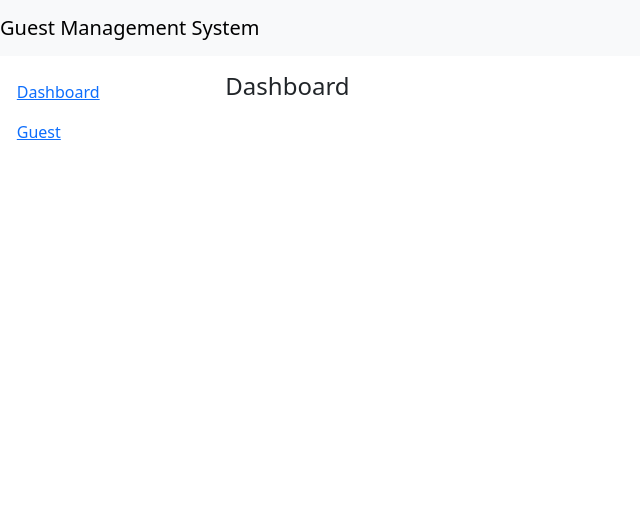
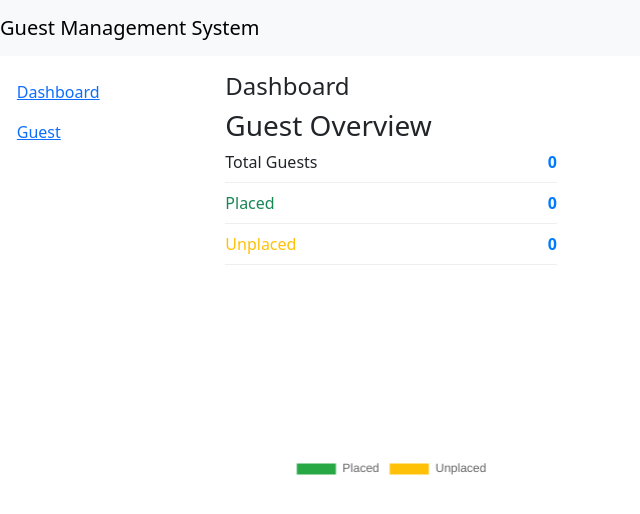
Before and after one commit to HaruTian4604/guest_system, a website: page frontend/index.html in a window 1280 px wide. Shown: the whole page, without its empty margins (0-640 px from the left). Drawn offline with nearby package versions, Linux system fonts and the light colour scheme; no server answers.

Commit message:
guest dashboard working.

```diff
--- a/backend/net/route.ts
+++ b/backend/net/route.ts
@@ -1,4 +1,4 @@
-import { guest_create, guest_delete, guest_list, guest_pick, guest_update } from './controller/guest';
+import { guest_create, guest_delete, guest_list, guest_pick, guest_update, guest_stats } from './controller/guest';
 
 export const route = {
   '/': 'Home',
@@ -7,4 +7,5 @@ export const route = {
   '/api/guest/update': guest_update,
   '/api/guest/list': guest_list,
   '/api/guest/pick': guest_pick,
+  '/api/guest-stats': guest_stats,
 };
--- a/frontend/css/main.css
+++ b/frontend/css/main.css
@@ -28,3 +28,30 @@ h2 {
 .badge.badge-success{
   background-color: green;
 }
+/* 统计面板样式 */
+.stats-summary {
+  margin-bottom: 20px;
+}
+
+.stat-item {
+  display: flex;
+  justify-content: space-between;
+  margin-bottom: 8px;
+  padding-bottom: 8px;
+  border-bottom: 1px solid #eee;
+}
+
+.stat-label {
+  font-weight: 500;
+}
+
+.stat-value {
+  font-weight: bold;
+  color: #007bff;
+}
+
+/* 图表容器 */
+.chart-container {
+  position: relative;
+  height: 200px;
+}
--- a/frontend/index.html
+++ b/frontend/index.html
@@ -1,5 +1,6 @@
 <!doctype html>
 <html lang="en">
+
 <head>
   <meta charset="UTF-8">
   <meta name="viewport"
@@ -10,6 +11,7 @@
 <link rel="stylesheet" href="node_modules/bootstrap/dist/css/bootstrap.min.css">
 <link rel="stylesheet" href="css/main.css">
 <link rel="stylesheet" href="plugin/yo/yo.css">
+
 <body>
   <nav id="topbar" class="navbar navbar-light bg-light">
     <a class="navbar-brand">Guest Management System</a>
@@ -19,14 +21,46 @@
       <a href="" class="active">Dashboard</a>
       <a href="guest.html">Guest</a>
     </div>
+<!-- 修改后的 Dashboard 部分 -->
 <div class="content col">
   <h1>Dashboard</h1>
-
+  <div class="row">
+    <!-- Panel 1: Guest Overview -->
+    <div class="col-md-4">
+      <div class="panel">
+        <div class="panel-heading">
+          <h3 class="panel-title">Guest Overview</h3>
+        </div>
+        <div class="panel-body">
+          <div class="stats-summary">
+            <div class="stat-item">
+              <span class="stat-label">Total Guests</span>
+              <span id="total-guests" class="stat-value">0</span>
+            </div>
+            <div class="stat-item">
+              <span class="stat-label text-success">Placed</span>
+              <span id="placed-guests" class="stat-value">0</span>
+            </div>
+            <div class="stat-item">
+              <span class="stat-label text-warning">Unplaced</span>
+              <span id="unplaced-guests" class="stat-value">0</span>
             </div>
           </div>
+          <div class="chart-container">
+            <canvas id="guestChart"></canvas>
+          </div>
+        </div>
+      </div>
+    </div>
+    <!-- 其他面板保持不变 -->
+  </div>
+</div>
+  </div>
+   <script src="https://cdn.jsdelivr.net/npm/chart.js"></script>
   <script src="plugin/yo/yo.js"></script>
   <script src="plugin/pager/pager.js"></script>
   <script src="js/main.js"></script>
-<script src="js/accommodation.js"></script>
+  <script src="js/dashboard.js"></script>
 </body>
+
 </html>
--- /dev/null
+++ b/frontend/js/dashboard.js
@@ -0,0 +1,89 @@
+// dashboard.js
+// 全局存储图表实例
+let guestChartInstance = null;
+
+// 使用一致的 api 函数
+async function fetchGuestStatistics() {
+  try {
+    // 使用 api() 函数代替直接 fetch
+    const data = await api('guest-stats', {});
+
+    if (data.ok) {
+      return data;
+    } else {
+      console.error('Error fetching stats:', data.error);
+      return {
+        total: 0,
+        placed_count: 0,
+        unplaced_count: 0
+      };
+    }
+  } catch (error) {
+    console.error('Error in api call:', error);
+    return {
+      total: 0,
+      placed_count: 0,
+      unplaced_count: 0
+    };
+  }
+}
+
+async function renderGuestStats() {
+  const data = await fetchGuestStatistics();
+
+  // 更新统计数字
+  document.getElementById('total-guests').textContent = data.total;
+  document.getElementById('placed-guests').textContent = data.placed_count;
+  document.getElementById('unplaced-guests').textContent = data.unplaced_count;
+
+  // 获取图表上下文
+  const ctx = document.getElementById('guestChart').getContext('2d');
+
+  // 销毁旧图表实例（如果存在）
+  if (guestChartInstance) {
+    guestChartInstance.destroy();
+  }
+
+  // 创建新图表实例
+  guestChartInstance = new Chart(ctx, {
+    type: 'doughnut',
+    data: {
+      labels: ['Placed', 'Unplaced'],
+      datasets: [{
+        data: [data.placed_count, data.unplaced_count],
+        backgroundColor: ['#28a745', '#ffc107'],
+        borderWidth: 1
+      }]
+    },
+    options: {
+      responsive: true,
+      maintainAspectRatio: false,
+      plugins: {
+        legend: {
+          position: 'bottom'
+        },
+        tooltip: {
+          callbacks: {
+            label: function(context) {
+              const label = context.label || '';
+              const value = context.raw || 0;
+              const total = context.chart.data.datasets[0].data.reduce((a, b) => a + b, 0);
+              const percentage = total > 0 ? Math.round((value / total) * 100) : 0;
+              return `${label}: ${value} (${percentage}%)`;
+            }
+          }
+        }
+      }
+    }
+  });
+}
+
+// 页面加载时渲染
+document.addEventListener('DOMContentLoaded', renderGuestStats);
+
+// 添加窗口大小变化时的重绘处理
+window.addEventListener('resize', () => {
+  if (guestChartInstance) {
+    guestChartInstance.resize();
+  }
+});
--- a/frontend/package.json
+++ b/frontend/package.json
@@ -10,6 +10,7 @@
   "author": "",
   "license": "ISC",
   "dependencies": {
-    "bootstrap": "^5.3.7"
+    "bootstrap": "^5.3.7",
+    "chart.js": "^4.5.0"
   }
 }
```
Also changed, not shown: backend/data/model/guest.ts (+21 -0 lines), backend/net/controller/guest.ts (+9 -0 lines), 1 other file. Lines whose indentation alone changed are shown as unchanged.
